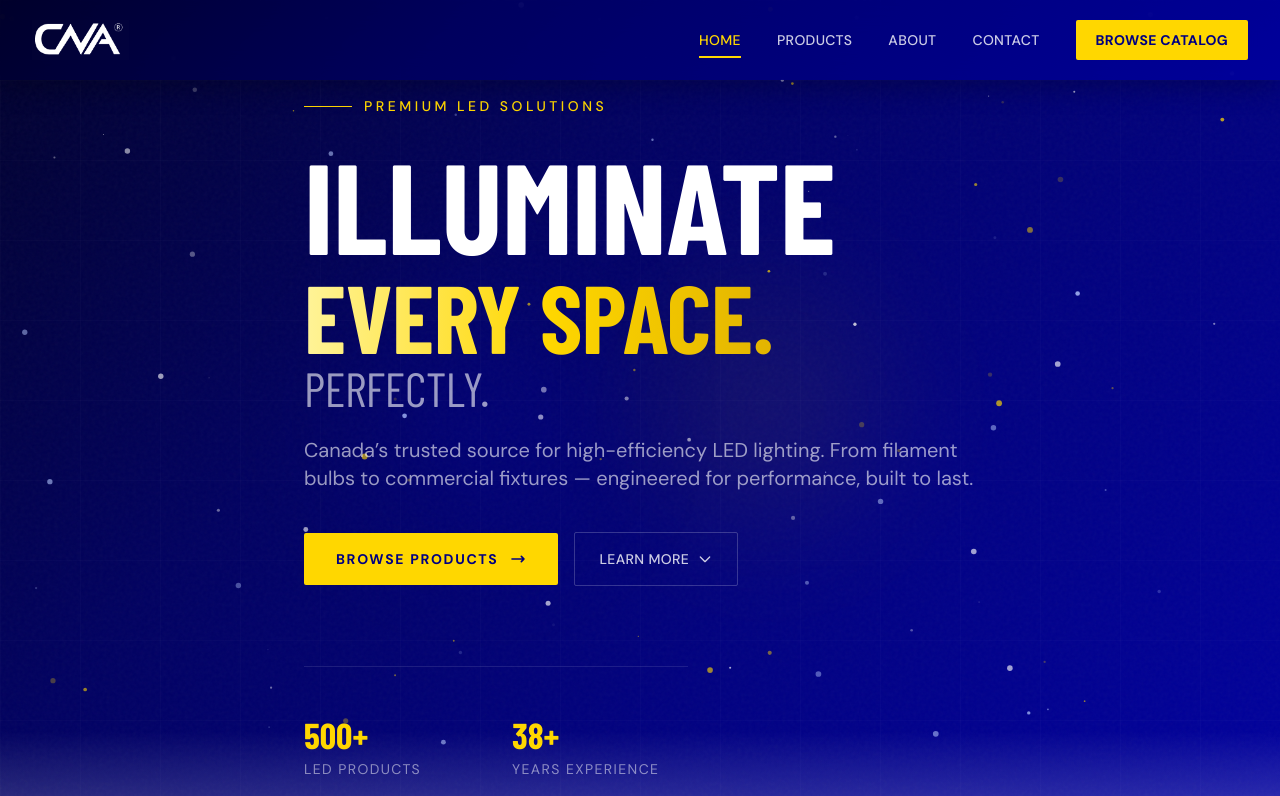
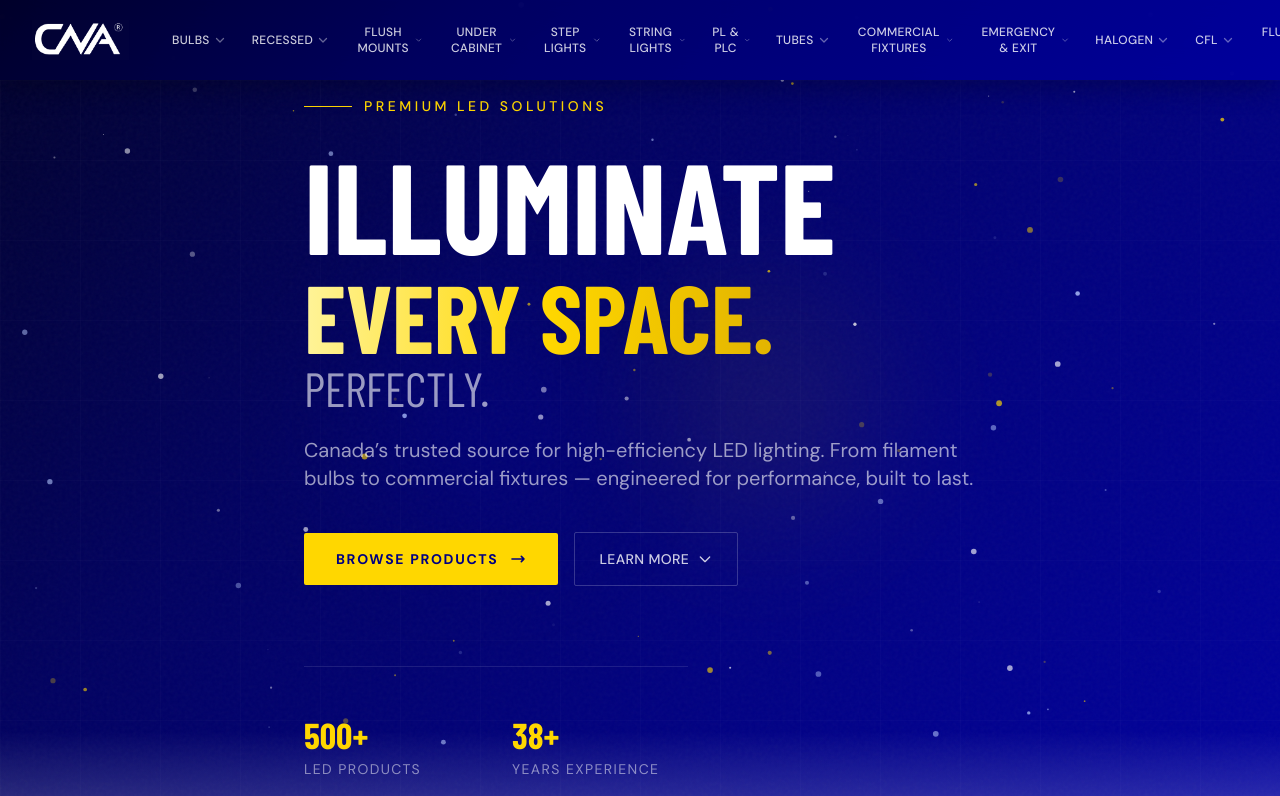
Before and after one commit to 604KuroNC2/cna-website, a Next.js app: page / in a window 1280 px wide. Shown: the top 796 px of the page. Built offline with nearby package versions, Linux system fonts and the light colour scheme; a web font is replaced by a local one.

Commit message:
feat: replace nav links with category dropdowns

```diff
--- a/components/Navbar.tsx
+++ b/components/Navbar.tsx
@@ -1,24 +1,30 @@
 "use client";
 
-import { useEffect, useRef, useState } from "react";
+import { useEffect, useRef, useState, useCallback } from "react";
 import Link from "next/link";
 import Image from "next/image";
-import { usePathname } from "next/navigation";
+import { useRouter } from "next/navigation";
 import gsap from "gsap";
-
-const navLinks = [
-  { href: "/", label: "Home" },
-  { href: "/products", label: "Products" },
-  { href: "/company-history", label: "About" },
-  { href: "/contact", label: "Contact" },
-];
+import { CategoryTree } from "@/lib/types";
+import { toSlug } from "@/lib/slugs";
 
 export default function Navbar() {
+  const [categories, setCategories] = useState<CategoryTree[]>([]);
   const [mobileOpen, setMobileOpen] = useState(false);
+  const [expandedMobile, setExpandedMobile] = useState<string | null>(null);
+  const [activeDropdown, setActiveDropdown] = useState<string | null>(null);
   const navRef = useRef<HTMLElement>(null);
   const logoRef = useRef<HTMLDivElement>(null);
   const linksRef = useRef<HTMLDivElement>(null);
-  const pathname = usePathname();
+  const router = useRouter();
+  const closeTimer = useRef<ReturnType<typeof setTimeout> | null>(null);
+
+  useEffect(() => {
+    fetch("/api/categories")
+      .then((r) => r.json())
+      .then((d) => setCategories(d.categories ?? []))
+      .catch(() => {});
+  }, []);
 
   useEffect(() => {
     const logo = logoRef.current;
@@ -29,18 +35,32 @@ export default function Navbar() {
     );
     const anim2 = gsap.fromTo(links,
       { opacity: 0, y: -12 },
-      { opacity: 1, y: 0, stagger: 0.07, duration: 0.5, ease: "power2.out", delay: 0.2, clearProps: "all" }
+      { opacity: 1, y: 0, stagger: 0.05, duration: 0.5, ease: "power2.out", delay: 0.2, clearProps: "all" }
     );
     return () => { anim1.kill(); anim2.kill(); };
+  }, [categories]);
+
+  const handleMouseEnter = useCallback((name: string) => {
+    if (closeTimer.current) clearTimeout(closeTimer.current);
+    setActiveDropdown(name);
   }, []);
 
+  const handleMouseLeave = useCallback(() => {
+    closeTimer.current = setTimeout(() => setActiveDropdown(null), 120);
+  }, []);
+
+  const navigateTo = useCallback((path: string) => {
+    setActiveDropdown(null);
+    setMobileOpen(false);
+    router.push(path);
+  }, [router]);
 
   return (
     <nav
       ref={navRef}
       className="fixed top-0 left-0 right-0 z-50 shadow-[0_4px_30px_rgba(0,0,0,0.3)]"
       style={{
-        background: "linear-gradient(135deg, rgba(0,0,42,0.85) 0%, rgba(0,0,96,0.85) 35%, rgba(0,0,128,0.85) 65%, rgba(0,0,160,0.85) 100%)",
+        background: "linear-gradient(135deg, rgba(0,0,42,0.92) 0%, rgba(0,0,96,0.92) 35%, rgba(0,0,128,0.92) 65%, rgba(0,0,160,0.92) 100%)",
         backdropFilter: "blur(14px)",
         WebkitBackdropFilter: "blur(14px)",
       }}
@@ -49,7 +69,7 @@ export default function Navbar() {
         <div className="flex items-center justify-between h-16 lg:h-20">
           {/* Logo */}
           <div ref={logoRef}>
-            <Link href="/" className="flex items-center gap-3 group">
+            <Link href="/" className="flex items-center gap-3">
               <div className="relative h-10 w-32">
                 <Image
                   src="/brand_assets/CNA Logo - White with Alpha Background.png"
@@ -63,83 +83,120 @@ export default function Navbar() {
           </div>
 
           {/* Desktop nav */}
-          <div ref={linksRef} className="hidden md:flex items-center gap-1">
-            {navLinks.map((link) => (
-              <Link
-                key={link.href}
-                href={link.href}
-                className={`relative px-4 py-2 text-sm font-medium tracking-wide uppercase transition-colors duration-200 group ${
-                  pathname === link.href
-                    ? "text-[#FFD700]"
-                    : "text-white/80 hover:text-white"
-                }`}
+          <div ref={linksRef} className="hidden md:flex items-center gap-0.5">
+            {categories.map((cat) => (
+              <div
+                key={cat.name}
+                className="relative"
+                onMouseEnter={() => handleMouseEnter(cat.name)}
+                onMouseLeave={handleMouseLeave}
               >
-                {link.label}
-                <span
-                  className={`absolute bottom-0 left-4 right-4 h-0.5 bg-[#FFD700] scale-x-0 group-hover:scale-x-100 transition-transform duration-300 origin-left ${
-                    pathname === link.href ? "scale-x-100" : ""
-                  }`}
-                />
-              </Link>
+                <button
+                  onClick={() => navigateTo(`/products/${toSlug(cat.name)}`)}
+                  className="relative px-3 py-2 text-xs font-medium tracking-wide uppercase text-white/80 hover:text-white transition-colors duration-200 flex items-center gap-1 group"
+                >
+                  {cat.name}
+                  <svg
+                    className={`w-3 h-3 opacity-50 transition-transform duration-200 ${activeDropdown === cat.name ? "rotate-180" : ""}`}
+                    fill="none" viewBox="0 0 24 24" stroke="currentColor" strokeWidth={2.5}
+                  >
+                    <path strokeLinecap="round" strokeLinejoin="round" d="M19 9l-7 7-7-7" />
+                  </svg>
+                  <span className="absolute bottom-0 left-3 right-3 h-0.5 bg-[#FFD700] scale-x-0 group-hover:scale-x-100 transition-transform duration-300 origin-left" />
+                </button>
+
+                {/* Dropdown */}
+                {activeDropdown === cat.name && cat.subcategories.length > 0 && (
+                  <div
+                    className="absolute top-full left-0 pt-1 z-50"
+                    onMouseEnter={() => handleMouseEnter(cat.name)}
+                    onMouseLeave={handleMouseLeave}
+                  >
+                    <div
+                      className="min-w-[200px] rounded-sm overflow-hidden"
+                      style={{
+                        background: "linear-gradient(135deg, #00002a 0%, #000060 100%)",
+                        border: "1px solid rgba(255,215,0,0.15)",
+                        boxShadow: "0 16px 48px rgba(0,0,0,0.5)",
+                      }}
+                    >
+                      <div className="h-0.5 bg-gradient-to-r from-transparent via-[#FFD700] to-transparent" />
+                      <div className="py-1.5">
+                        {cat.subcategories.map((sub) => (
+                          <button
+                            key={sub.name}
+                            onClick={() => navigateTo(`/products/${toSlug(cat.name)}/${toSlug(sub.name)}`)}
+                            className="w-full text-left px-4 py-2 text-xs text-white/70 hover:text-[#FFD700] hover:bg-white/5 transition-colors duration-150"
+                          >
+                            {sub.name}
+                          </button>
+                        ))}
+                      </div>
+                    </div>
+                  </div>
+                )}
+              </div>
             ))}
-
-            <Link
-              href="/products"
-              className="ml-4 px-5 py-2.5 bg-[#FFD700] text-[#000080] text-sm font-bold uppercase tracking-wide rounded-sm hover:bg-[#FFE44D] transition-all duration-200 hover:shadow-[0_4px_20px_rgba(255,215,0,0.4)] active:scale-95"
-            >
-              Browse Catalog
-            </Link>
           </div>
 
           {/* Mobile hamburger */}
           <button
-            className="md:hidden flex flex-col gap-1.5 p-2 group"
+            className="md:hidden flex flex-col gap-1.5 p-2"
             onClick={() => setMobileOpen(!mobileOpen)}
             aria-label="Toggle menu"
           >
-            <span
-              className={`block h-0.5 w-6 bg-white transition-all duration-300 ${
-                mobileOpen ? "rotate-45 translate-y-2" : ""
-              }`}
-            />
-            <span
-              className={`block h-0.5 w-6 bg-white transition-all duration-300 ${
-                mobileOpen ? "opacity-0" : ""
-              }`}
-            />
-            <span
-              className={`block h-0.5 w-6 bg-white transition-all duration-300 ${
-                mobileOpen ? "-rotate-45 -translate-y-2" : ""
-              }`}
-            />
+            <span className={`block h-0.5 w-6 bg-white transition-all duration-300 ${mobileOpen ? "rotate-45 translate-y-2" : ""}`} />
+            <span className={`block h-0.5 w-6 bg-white transition-all duration-300 ${mobileOpen ? "opacity-0" : ""}`} />
+            <span className={`block h-0.5 w-6 bg-white transition-all duration-300 ${mobileOpen ? "-rotate-45 -translate-y-2" : ""}`} />
           </button>
         </div>
       </div>
 
       {/* Mobile menu */}
       <div
-        className={`md:hidden overflow-hidden transition-all duration-400 ${
-          mobileOpen ? "max-h-96 opacity-100" : "max-h-0 opacity-0"
-        } bg-[#000060]/98 backdrop-blur-md`}
+        className={`md:hidden overflow-hidden transition-all duration-300 ${mobileOpen ? "max-h-[80vh] opacity-100" : "max-h-0 opacity-0"} bg-[#000050]/98 backdrop-blur-md overflow-y-auto`}
       >
-        <div className="px-4 py-4 flex flex-col gap-1">
-          {navLinks.map((link) => (
-            <Link
-              key={link.href}
-              href={link.href}
-              onClick={() => setMobileOpen(false)}
-              className="px-4 py-3 text-white/80 hover:text-white hover:bg-white/10 rounded-sm transition-colors font-medium uppercase tracking-wide text-sm"
-            >
-              {link.label}
-            </Link>
+        <div className="px-4 py-3 flex flex-col gap-0.5">
+          {categories.map((cat) => (
+            <div key={cat.name}>
+              <div className="flex items-center">
+                <button
+                  onClick={() => navigateTo(`/products/${toSlug(cat.name)}`)}
+                  className="flex-1 text-left px-4 py-3 text-white/80 hover:text-white font-medium uppercase tracking-wide text-sm transition-colors"
+                >
+                  {cat.name}
+                </button>
+                {cat.subcategories.length > 0 && (
+                  <button
+                    onClick={() => setExpandedMobile(expandedMobile === cat.name ? null : cat.name)}
+                    className="px-3 py-3 text-white/50 hover:text-[#FFD700] transition-colors"
+                    aria-label={`Expand ${cat.name}`}
+                  >
+                    <svg
+                      className={`w-4 h-4 transition-transform duration-200 ${expandedMobile === cat.name ? "rotate-180" : ""}`}
+                      fill="none" viewBox="0 0 24 24" stroke="currentColor" strokeWidth={2}
+                    >
+                      <path strokeLinecap="round" strokeLinejoin="round" d="M19 9l-7 7-7-7" />
+                    </svg>
+                  </button>
+                )}
+              </div>
+
+              {expandedMobile === cat.name && (
+                <div className="ml-4 border-l border-white/10 pl-3 pb-1">
+                  {cat.subcategories.map((sub) => (
+                    <button
+                      key={sub.name}
+                      onClick={() => navigateTo(`/products/${toSlug(cat.name)}/${toSlug(sub.name)}`)}
+                      className="w-full text-left px-3 py-2 text-white/60 hover:text-[#FFD700] text-xs uppercase tracking-wide transition-colors"
+                    >
+                      {sub.name}
+                    </button>
+                  ))}
+                </div>
+              )}
+            </div>
           ))}
-          <Link
-            href="/products"
-            onClick={() => setMobileOpen(false)}
-            className="mt-2 px-4 py-3 bg-[#FFD700] text-[#000080] font-bold text-sm uppercase tracking-wide text-center rounded-sm"
-          >
-            Browse Catalog
-          </Link>
         </div>
       </div>
     </nav>
```
